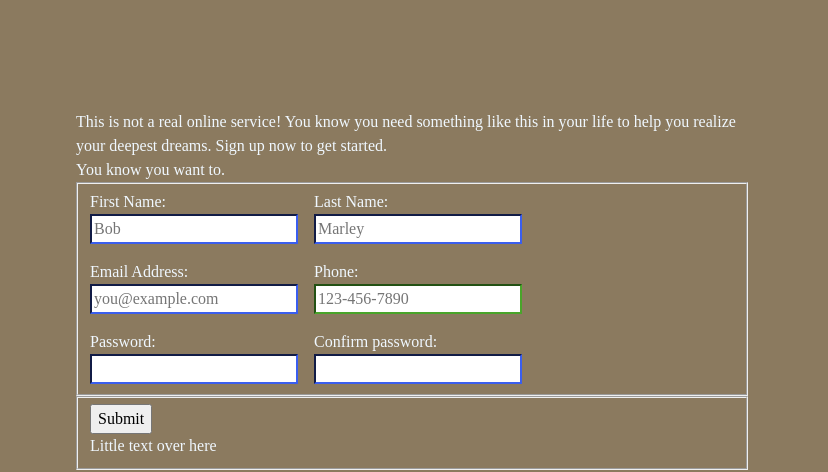
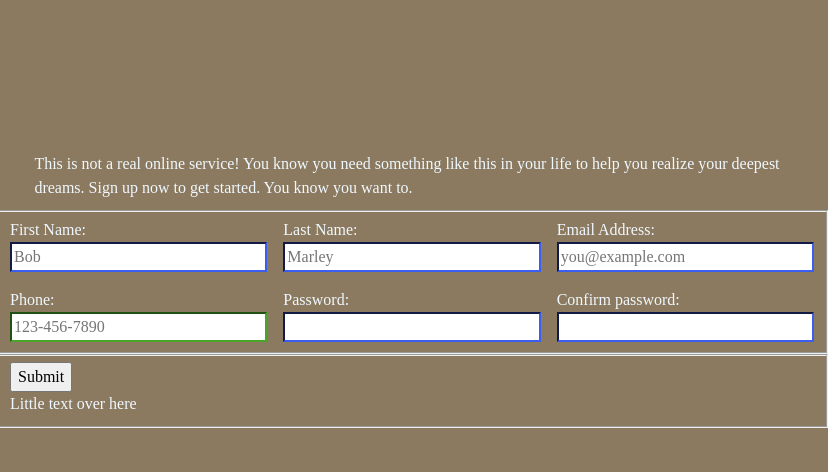
Before and after one commit to joao-oli-oliveira/OliForm, a plain HTML site: page index.html in a window 1280 px wide. Shown: the part 110-582 px from the top of the page, 452-1280 px from the left. Drawn offline with Linux system fonts and the light colour scheme.

Commit message:
Fields stretch to fill the form area

```diff
--- a/index.html
+++ b/index.html
@@ -16,8 +16,8 @@
           This is not a real online service! You know you need something like
           this in your life to help you realize your deepest dreams. Sign up now
           to get started.
+          You know you want to.
         </p>
-        <p>You know you want to.</p>
       </div>
       <form action="#" method="post">
         <fieldset class="input-fields">
--- a/style.css
+++ b/style.css
@@ -74,8 +74,12 @@ main{
   justify-content: center;
   width: 65vw;
   height: 100vh;
-    padding: 5rem;
+  max-width: 836px;
+
 }
+
+div p {
+margin: 0 3vw 10px 3vw;}
 
 .input-fields {
   display: flex;
@@ -83,11 +87,22 @@ main{
   gap: 1rem;
 }
 
+fieldset {
+  /* border: 0cap;
+  margin: 0 3vw 10px 3vw;} */
+}
+
 label {
   display: flex;
   flex-direction: column;
+  max-width: 500px;
+  flex: 1 0 200px;
 }
 
+input{
+  display: flex;
+  width: 100%;
+}
 /* @media (min-width: 320px) {
     html {
       font-size: calc(5px + 6 * ((100vw - 320px) / 680));
```
Lines whose indentation alone changed are shown as unchanged.
